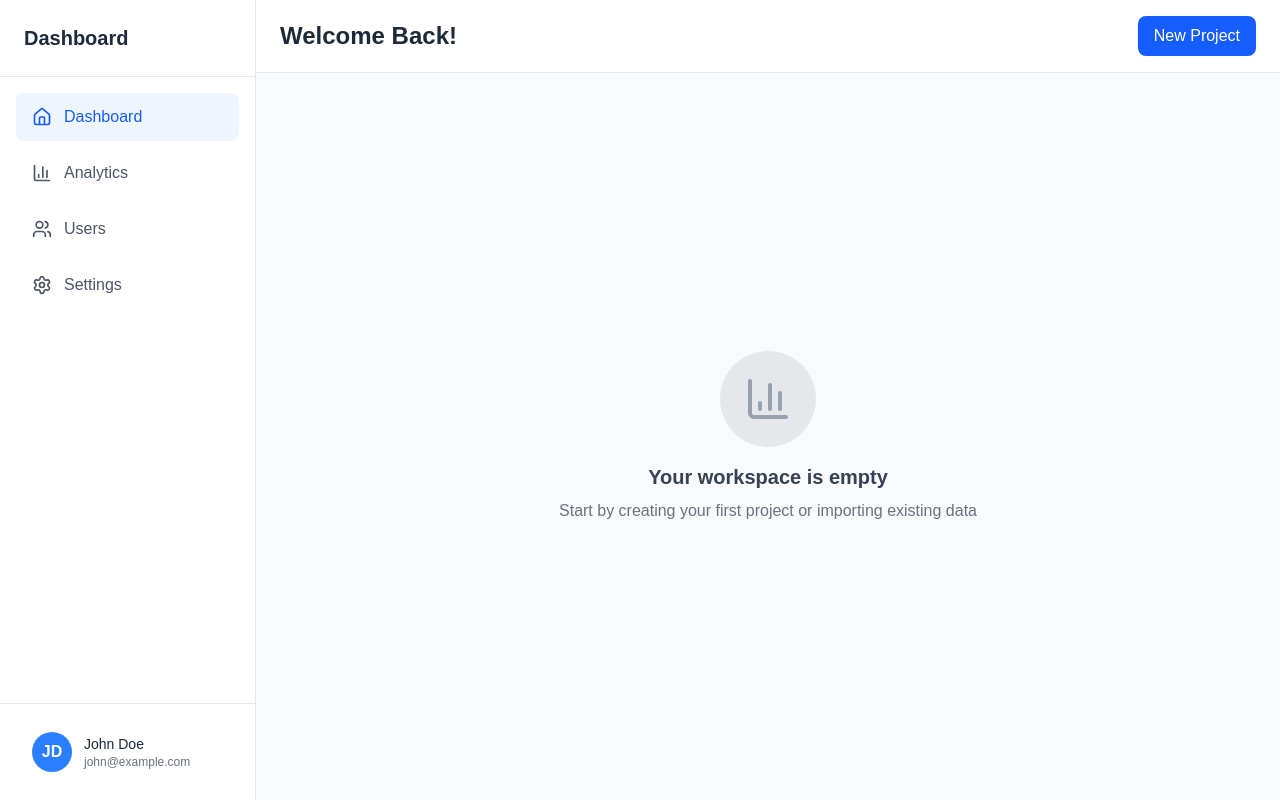
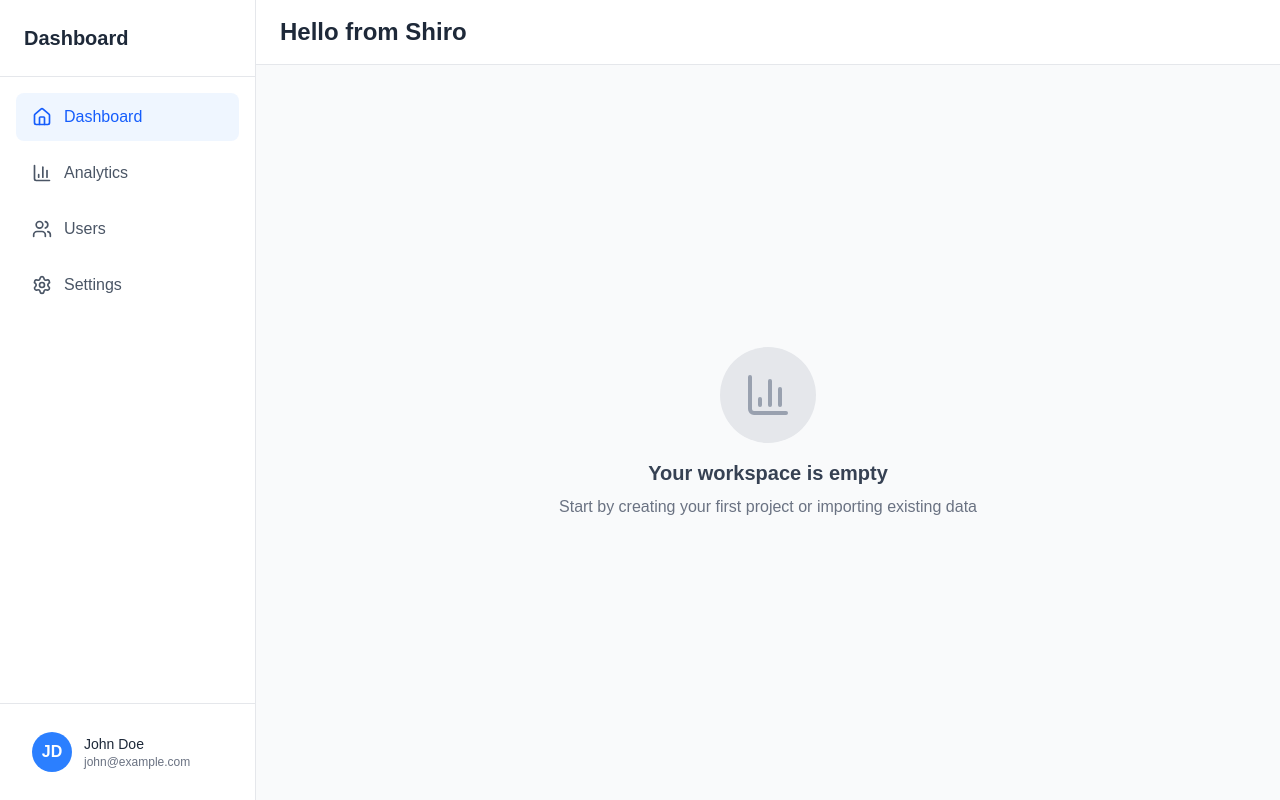
Before and after one commit to Shiro-cha/hello-text-markup-language, a Next.js app: page / in a window 1280 px wide. Built offline with nearby package versions, Linux system fonts and the light colour scheme.

Commit message:
integrage Header to page

```diff
--- a/src/app/(dashboard)/page.tsx
+++ b/src/app/(dashboard)/page.tsx
@@ -1,6 +1,7 @@
 'use client'
 import { Home, BarChart3, Users, Settings, Menu, X } from 'lucide-react';
 import { useState } from 'react';
+import { Header } from '../components/layouts/Header';
 
 export default function Dashboard() {
   const [sidebarOpen, setSidebarOpen] = useState(true);
@@ -70,25 +71,7 @@ export default function Dashboard() {
 
       {/* Main Content */}
       <div className="flex-1 flex flex-col overflow-hidden">
-        {/* Header */}
-        <header className="bg-white border-b border-gray-200 px-6 py-4">
-          <div className="flex items-center justify-between">
-            <div className="flex items-center gap-4">
-              {!sidebarOpen && (
-                <button
-                  onClick={() => setSidebarOpen(true)}
-                  className="p-2 hover:bg-gray-100 rounded-lg"
-                >
-                  <Menu size={24} />
-                </button>
-              )}
-              <h2 className="text-2xl font-semibold text-gray-800">Welcome Back!</h2>
-            </div>
-            <button className="px-4 py-2 bg-blue-600 text-white rounded-lg hover:bg-blue-700 transition-colors">
-              New Project
-            </button>
-          </div>
-        </header>
+        <Header sidebarOpen={sidebarOpen} onMenuClick={() => setSidebarOpen(true)} />
 
         {/* Main Area - Empty with placeholder */}
         <main className="flex-1 overflow-auto p-6">
```
